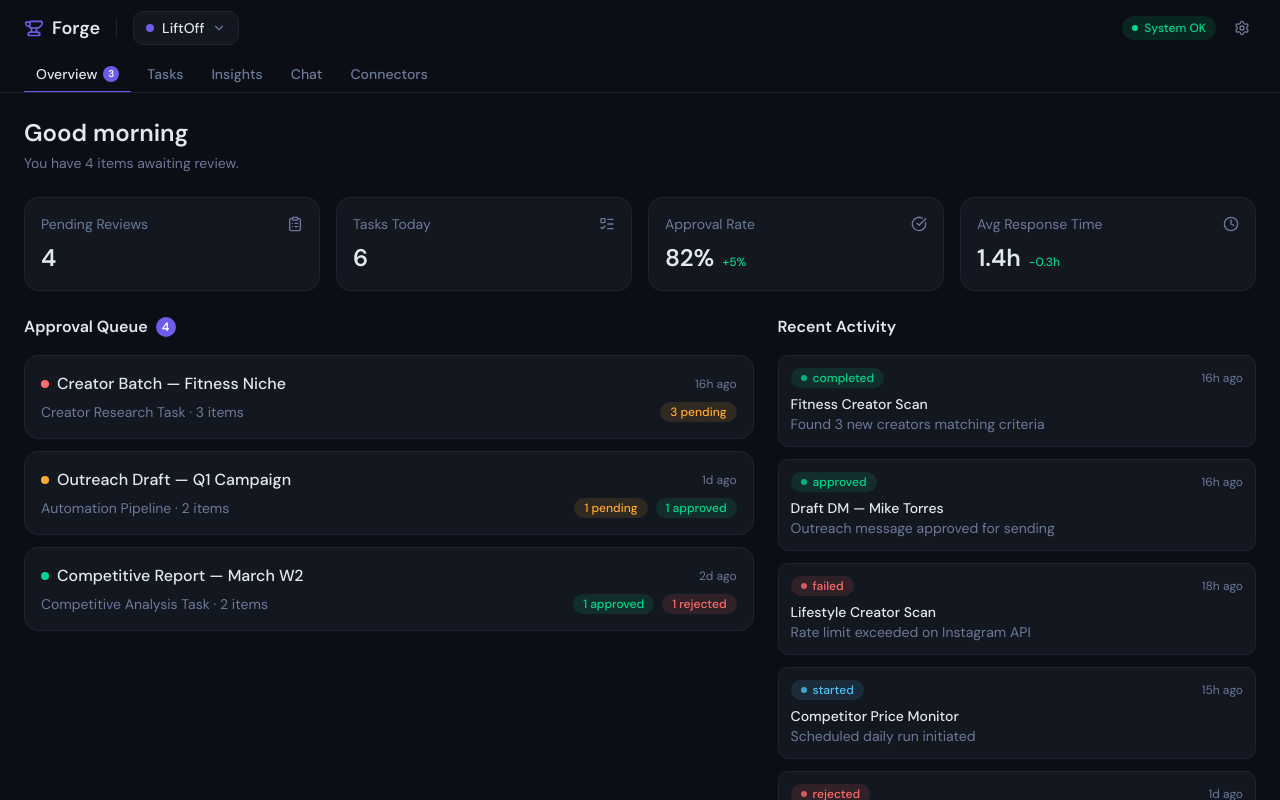
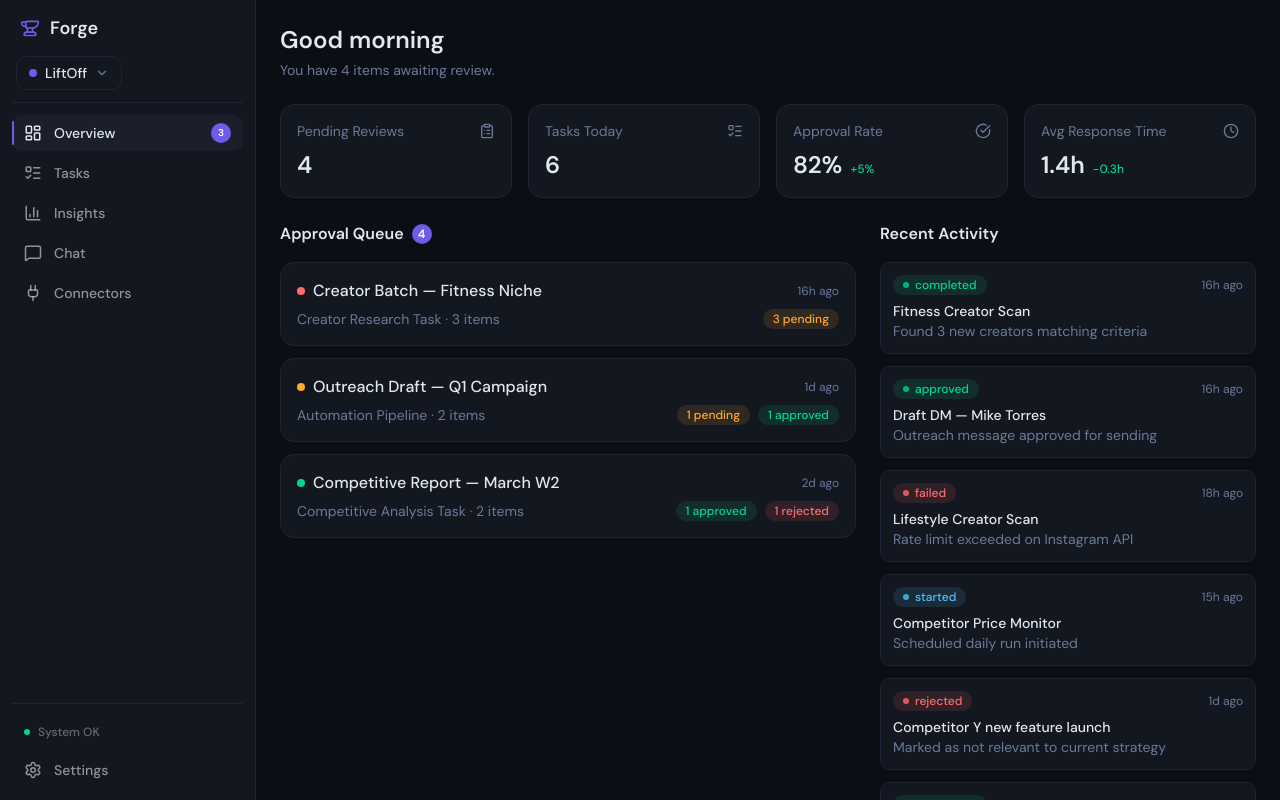
Before and after one commit to etsraphael/Forge, a React (Vite) app in the folder forge-fe/: page / in a window 1280 px wide. Built offline with nearby package versions, Linux system fonts and the light colour scheme.

Commit message:
feat: enhance sidebar navigation with icons and mobile support

```diff
--- a/forge-fe/src/components/app-shell.tsx
+++ b/forge-fe/src/components/app-shell.tsx
@@ -1,50 +1,76 @@
+import { useState, useEffect } from 'react'
 import { NavLink, Outlet } from 'react-router'
-import { Anvil, Settings } from 'lucide-react'
+import {
+  Anvil,
+  Settings,
+  LayoutDashboard,
+  ListTodo,
+  BarChart3,
+  MessageSquare,
+  Plug,
+  Menu,
+  X,
+  type LucideIcon,
+} from 'lucide-react'
 
 import { cn } from '@/lib/utils'
 import { ProjectSwitcher } from '@/components/project-switcher'
 
-const navItems = [
-  { to: '/', label: 'Overview', end: true },
-  { to: '/tasks', label: 'Tasks' },
-  { to: '/insights', label: 'Insights' },
-  { to: '/chat', label: 'Chat' },
-  { to: '/connectors', label: 'Connectors' },
+const navItems: {
+  to: string
+  label: string
+  icon: LucideIcon
+  end?: boolean
+}[] = [
+  { to: '/', label: 'Overview', icon: LayoutDashboard, end: true },
+  { to: '/tasks', label: 'Tasks', icon: ListTodo },
+  { to: '/insights', label: 'Insights', icon: BarChart3 },
+  { to: '/chat', label: 'Chat', icon: MessageSquare },
+  { to: '/connectors', label: 'Connectors', icon: Plug },
 ]
 
-interface NavTabProps {
+interface SidebarLinkProps {
   to: string
+  icon: LucideIcon
   label: string
   badge?: number
   end?: boolean
+  onClick?: () => void
 }
 
-function NavTab({ to, label, badge, end }: NavTabProps) {
+function SidebarLink({
+  to,
+  icon: Icon,
+  label,
+  badge,
+  end,
+  onClick,
+}: SidebarLinkProps) {
   return (
     <NavLink
       to={to}
       end={end}
+      onClick={onClick}
       className={({ isActive }) =>
         cn(
-          'relative px-3 py-2 text-sm font-medium transition-colors',
+          'relative flex items-center gap-3 rounded-lg mx-2 px-3 py-2 text-sm font-medium transition-colors duration-150',
           isActive
-            ? 'text-foreground'
-            : 'text-muted-foreground hover:text-foreground',
+            ? 'bg-sidebar-accent text-sidebar-foreground'
+            : 'text-sidebar-foreground/60 hover:bg-sidebar-accent/50 hover:text-sidebar-foreground',
         )
       }
     >
       {({ isActive }) => (
         <>
-          <span className="flex items-center gap-1.5">
-            {label}
+          {isActive && (
+            <span className="absolute left-0 top-1.5 bottom-1.5 w-0.5 rounded-full bg-sidebar-primary" />
+          )}
+          <Icon className="size-[18px] shrink-0" />
+          <span>{label}</span>
           {badge != null && badge > 0 && (
-              <span className="inline-flex h-4 min-w-4 items-center justify-center rounded-full bg-primary px-1 text-[10px] font-semibold text-primary-foreground">
+            <span className="ml-auto inline-flex h-5 min-w-5 items-center justify-center rounded-full bg-primary px-1.5 text-[10px] font-semibold text-primary-foreground">
               {badge}
             </span>
-            )}
-          </span>
-          {isActive && (
-            <span className="absolute inset-x-0 -bottom-px h-0.5 rounded-full bg-primary" />
           )}
         </>
       )}
@@ -57,63 +83,132 @@ interface AppShellProps {
 }
 
 export function AppShell({ pendingCount }: AppShellProps) {
+  const [sidebarOpen, setSidebarOpen] = useState(false)
+
+  useEffect(() => {
+    function onKeyDown(e: KeyboardEvent) {
+      if (e.key === 'Escape') setSidebarOpen(false)
+    }
+    document.addEventListener('keydown', onKeyDown)
+    return () => document.removeEventListener('keydown', onKeyDown)
+  }, [])
+
+  const closeSidebar = () => setSidebarOpen(false)
+
+  const sidebarContent = (
+    <>
+      {/* Nav items */}
+      <nav className="flex-1 space-y-1 overflow-y-auto px-1 py-3">
+        {navItems.map((item) => (
+          <SidebarLink
+            key={item.to}
+            to={item.to}
+            icon={item.icon}
+            label={item.label}
+            end={item.end}
+            badge={item.label === 'Overview' ? pendingCount : undefined}
+            onClick={closeSidebar}
+          />
+        ))}
+      </nav>
+
+      {/* Footer */}
+      <div className="mx-3 border-t border-sidebar-border" />
+      <div className="space-y-1 px-1 py-3">
+        <div className="flex items-center gap-2 mx-2 px-3 py-2 text-xs font-medium text-sidebar-foreground/40">
+          <span className="size-1.5 rounded-full bg-green" />
+          System OK
+        </div>
+        <SidebarLink
+          to="/settings"
+          icon={Settings}
+          label="Settings"
+          onClick={closeSidebar}
+        />
+      </div>
+    </>
+  )
+
   return (
-    <div className="flex h-screen flex-col overflow-hidden bg-background">
-      {/* Header */}
-      <header className="border-b border-border">
-        <div className="mx-auto flex h-14 max-w-7xl items-center justify-between px-3 md:px-6">
-          {/* Left: logo + project */}
-          <div className="flex items-center gap-4">
-            <div className="flex items-center gap-2">
-              <Anvil className="size-5 text-primary" />
-              <span className="text-lg font-semibold text-foreground">
+    <div className="flex h-screen bg-background">
+      {/* Desktop sidebar */}
+      <aside className="hidden lg:fixed lg:inset-y-0 lg:z-30 lg:flex lg:w-64 lg:flex-col bg-sidebar border-r border-sidebar-border">
+        {/* Sidebar header */}
+        <div className="flex h-14 items-center gap-2.5 px-5">
+          <Anvil className="size-5 text-sidebar-primary" />
+          <span className="text-lg font-semibold text-sidebar-foreground">
             Forge
           </span>
         </div>
-            <div className="hidden h-5 w-px bg-border sm:block" />
+        <div className="px-4 pb-3">
           <ProjectSwitcher />
         </div>
+        <div className="mx-3 border-t border-sidebar-border" />
+        {sidebarContent}
+      </aside>
 
-          {/* Right: system status + settings */}
-          <div className="flex items-center gap-3">
-            <div className="hidden items-center gap-1.5 rounded-full bg-green-dim px-2.5 py-1 text-xs font-medium text-green md:flex">
-              <span className="size-1.5 rounded-full bg-green" />
-              System OK
+      {/* Mobile overlay */}
+      {sidebarOpen && (
+        <div
+          className="fixed inset-0 z-40 bg-black/50 lg:hidden animate-in fade-in duration-200"
+          onClick={closeSidebar}
+        />
+      )}
+
+      {/* Mobile sidebar drawer */}
+      <aside
+        className={cn(
+          'fixed inset-y-0 left-0 z-50 flex w-64 flex-col bg-sidebar border-r border-sidebar-border',
+          'transition-transform duration-300 ease-in-out lg:hidden',
+          sidebarOpen ? 'translate-x-0' : '-translate-x-full',
+        )}
+      >
+        {/* Drawer header */}
+        <div className="flex h-14 items-center justify-between px-5">
+          <div className="flex items-center gap-2.5">
+            <Anvil className="size-5 text-sidebar-primary" />
+            <span className="text-lg font-semibold text-sidebar-foreground">
+              Forge
+            </span>
           </div>
-            <NavLink
-              to="/settings"
-              className={({ isActive }) =>
-                cn(
-                  'rounded-lg p-1.5 transition-colors',
-                  isActive
-                    ? 'bg-muted text-foreground'
-                    : 'text-muted-foreground hover:bg-muted hover:text-foreground',
-                )
-              }
+          <button
+            onClick={closeSidebar}
+            className="rounded-lg p-1 text-sidebar-foreground/60 transition-colors hover:bg-sidebar-accent hover:text-sidebar-foreground"
           >
-              <Settings className="size-4" />
-            </NavLink>
+            <X className="size-5" />
+          </button>
         </div>
+        <div className="px-4 pb-3">
+          <ProjectSwitcher />
         </div>
+        <div className="mx-3 border-t border-sidebar-border" />
+        {sidebarContent}
+      </aside>
 
-        {/* Nav tabs */}
-        <nav className="mx-auto flex max-w-7xl gap-1 overflow-x-auto px-3 md:px-6">
-          {navItems.map((item) => (
-            <NavTab
-              key={item.to}
-              to={item.to}
-              label={item.label}
-              end={item.end}
-              badge={item.label === 'Overview' ? pendingCount : undefined}
-            />
-          ))}
-        </nav>
+      {/* Main content area */}
+      <div className="flex flex-1 flex-col lg:pl-64 min-w-0">
+        {/* Mobile header */}
+        <header className="flex h-14 items-center gap-3 border-b border-border px-4 lg:hidden">
+          <button
+            onClick={() => setSidebarOpen(true)}
+            className="rounded-lg p-1 text-muted-foreground transition-colors hover:bg-muted hover:text-foreground"
+          >
+            <Menu className="size-5" />
+          </button>
+          <div className="flex items-center gap-2">
+            <Anvil className="size-4 text-primary" />
+            <span className="font-semibold text-foreground">Forge</span>
+          </div>
+          <div className="ml-auto">
+            <span className="size-1.5 rounded-full bg-green block" />
+          </div>
         </header>
 
-      {/* Content */}
-      <main className="mx-auto w-full max-w-7xl flex-1 overflow-y-auto px-3 py-4 md:px-6 md:py-6">
+        {/* Page content */}
+        <main className="flex-1 overflow-y-auto px-4 py-4 md:px-6 md:py-6">
           <Outlet />
         </main>
       </div>
+    </div>
   )
 }
```
Lines whose indentation alone changed are shown as unchanged.
